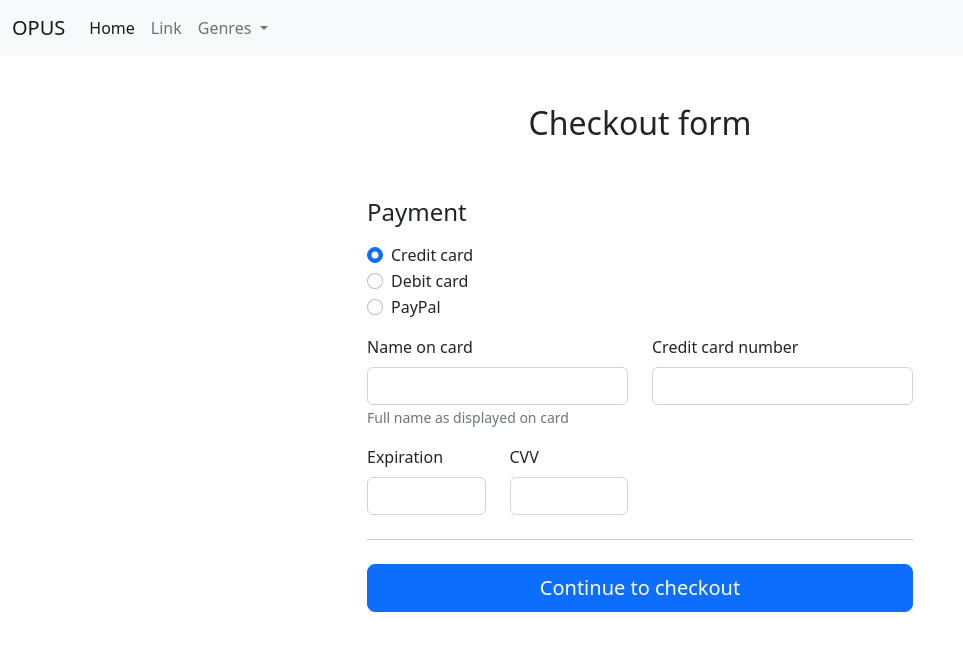
After one commit to kebronDaniel/BookStore, a Django app: page /books/checkout/ in a window 1280 px wide. The commit adds this page. Shown: the top 651 px of the page, without its empty margins (0-963 px from the left). Run offline with Django 4.2, Linux system fonts and the light colour scheme.

Commit message:
Made a checkout form

```diff
--- /dev/null
+++ b/books/templates/checkout.html
@@ -0,0 +1,73 @@
+{% extends 'base.html'%}
+{% block content %}
+<main>
+    <div class="py-5 text-center">
+      <h2>Checkout form</h2>
+    </div>
+
+    <div class="row">
+      <div class="col-3">
+
+      </div>
+        <div class="col-6">
+
+            <h4 class="mb-3">Payment</h4>
+
+            <div class="my-3">
+              <div class="form-check">
+                <input id="credit" name="paymentMethod" type="radio" class="form-check-input" checked="" required="">
+                <label class="form-check-label" for="credit">Credit card</label>
+              </div>
+              <div class="form-check">
+                <input id="debit" name="paymentMethod" type="radio" class="form-check-input" required="">
+                <label class="form-check-label" for="debit">Debit card</label>
+              </div>
+              <div class="form-check">
+                <input id="paypal" name="paymentMethod" type="radio" class="form-check-input" required="">
+                <label class="form-check-label" for="paypal">PayPal</label>
+              </div>
+            </div>
+
+            <div class="row gy-3">
+              <div class="col-md-6">
+                <label for="cc-name" class="form-label">Name on card</label>
+                <input type="text" class="form-control" id="cc-name" placeholder="" required="">
+                <small class="text-muted">Full name as displayed on card</small>
+                <div class="invalid-feedback">
+                  Name on card is required
+                </div>
+              </div>
+
+              <div class="col-md-6">
+                <label for="cc-number" class="form-label">Credit card number</label>
+                <input type="text" class="form-control" id="cc-number" placeholder="" required="">
+                <div class="invalid-feedback">
+                  Credit card number is required
+                </div>
+              </div>
+
+              <div class="col-md-3">
+                <label for="cc-expiration" class="form-label">Expiration</label>
+                <input type="text" class="form-control" id="cc-expiration" placeholder="" required="">
+                <div class="invalid-feedback">
+                  Expiration date required
+                </div>
+              </div>
+
+              <div class="col-md-3">
+                <label for="cc-cvv" class="form-label">CVV</label>
+                <input type="text" class="form-control" id="cc-cvv" placeholder="" required="">
+                <div class="invalid-feedback">
+                  Security code required
+                </div>
+              </div>
+            </div>
+
+            <hr class="my-4">
+
+            <button class="w-100 btn btn-primary btn-lg" type="submit">Continue to checkout</button>
+          </form>
+        </div>
+    </div>
+  </main>
+{%endblock%}
--- a/books/templates/index.html
+++ b/books/templates/index.html
@@ -9,8 +9,7 @@
         <h1 class="display-5 fw-bold lh-1 mb-3">Responsive left-aligned hero with image</h1>
         <p class="lead">Quickly design and customize responsive mobile-first sites with Bootstrap, the world’s most popular front-end open source toolkit, featuring Sass variables and mixins, responsive grid system, extensive prebuilt components, and powerful JavaScript plugins.</p>
         <div class="d-grid gap-2 d-md-flex justify-content-md-start">
-          <button type="button" class="btn btn-primary btn-lg px-4 me-md-2">Primary</button>
-          <button type="button" class="btn btn-outline-secondary btn-lg px-4">Default</button>
+          <button type="button" class="btn btn-outline-secondary btn-lg px-4">BUY</button>
         </div>
       </div>
     </div>
--- a/books/urls.py
+++ b/books/urls.py
@@ -5,4 +5,5 @@ app_name = 'books'
 
 urlpatterns = [
     path('', views.index, name="index"),
+    path('checkout/', views.checkout, name="checkout"),
 ]
--- a/books/views.py
+++ b/books/views.py
@@ -5,3 +5,7 @@
 def index(request):
     books = Book.objects.all()
     return render(request, 'index.html', context={'books': books})
+
+
+def checkout(request):
+    return render(request, 'checkout.html')
```
Also changed, not shown: db.sqlite3.
